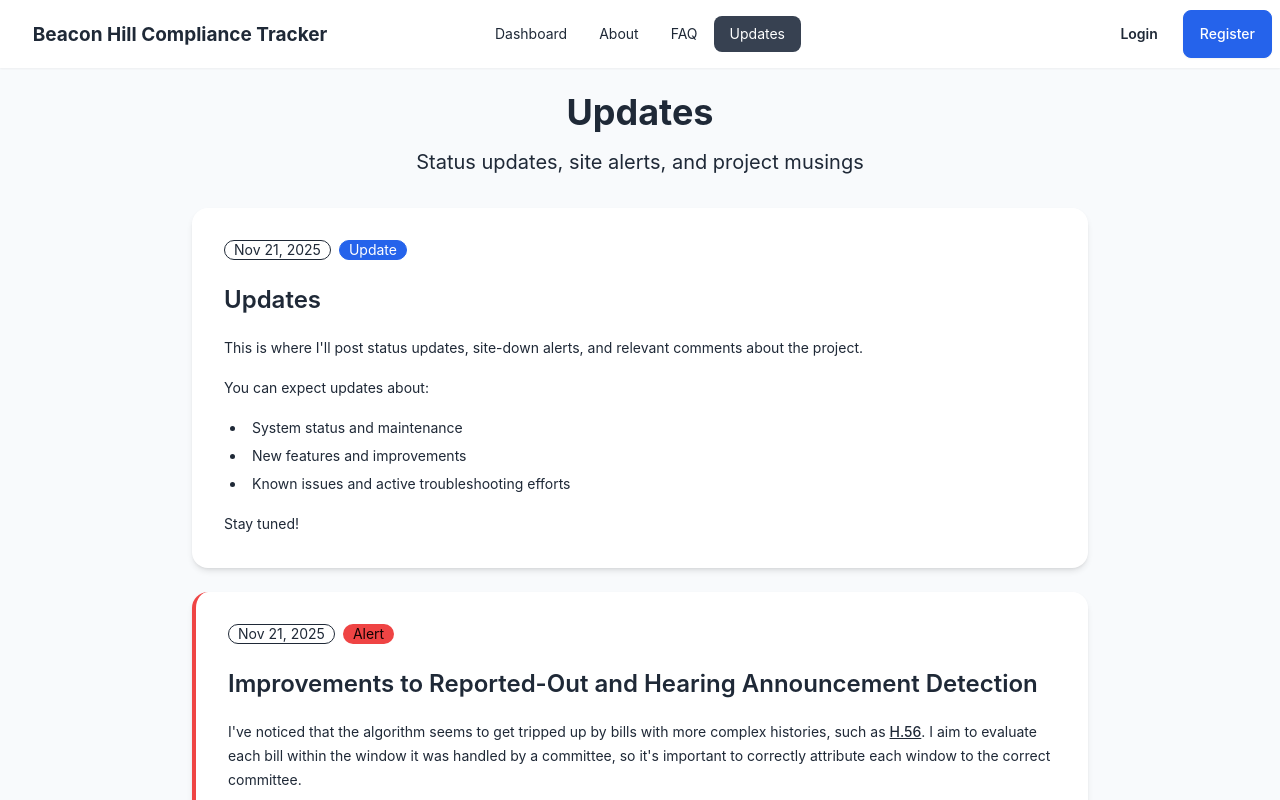
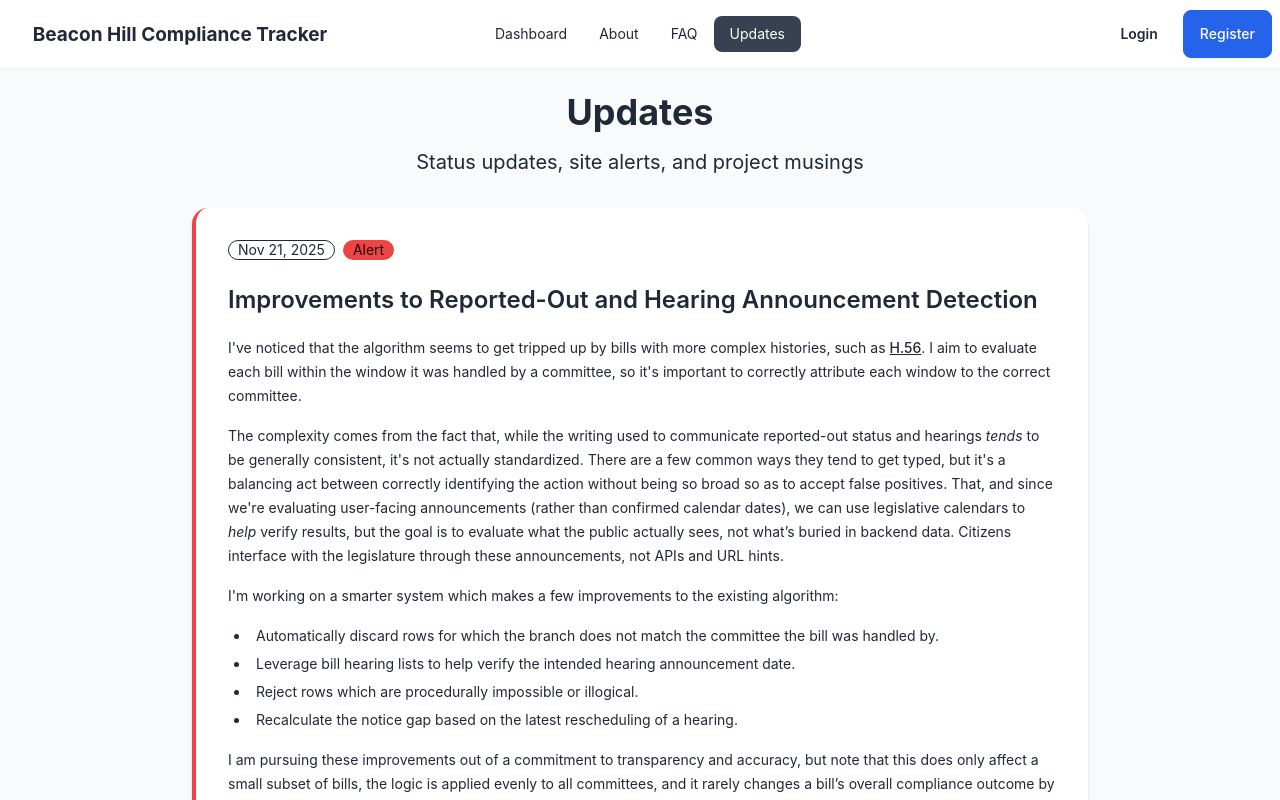
Before and after one commit to arbowl/beacon-hill-tracker, a React (Vite) app in the folder frontend/: page /updates in a window 1280 px wide. Shown: the top 800 px of the page. Built offline with nearby package versions, Linux system fonts and the light colour scheme.

Commit message:
Sort by ID rather than by date

```diff
--- a/frontend/src/pages/UpdatesPage.tsx
+++ b/frontend/src/pages/UpdatesPage.tsx
@@ -9,10 +9,10 @@ const UPDATES_PER_PAGE = 10
 const UpdatesPage: React.FC = () => {
   const [currentPage, setCurrentPage] = useState(1)
 
-  // Sort updates by date (newest first)
+  // Sort updates by ID (higher ID = newer = top)
   const sortedUpdates = useMemo(() => {
     return [...updates].sort((a, b) => {
-      return new Date(b.date).getTime() - new Date(a.date).getTime()
+      return b.id - a.id
     })
   }, [])
 
```
